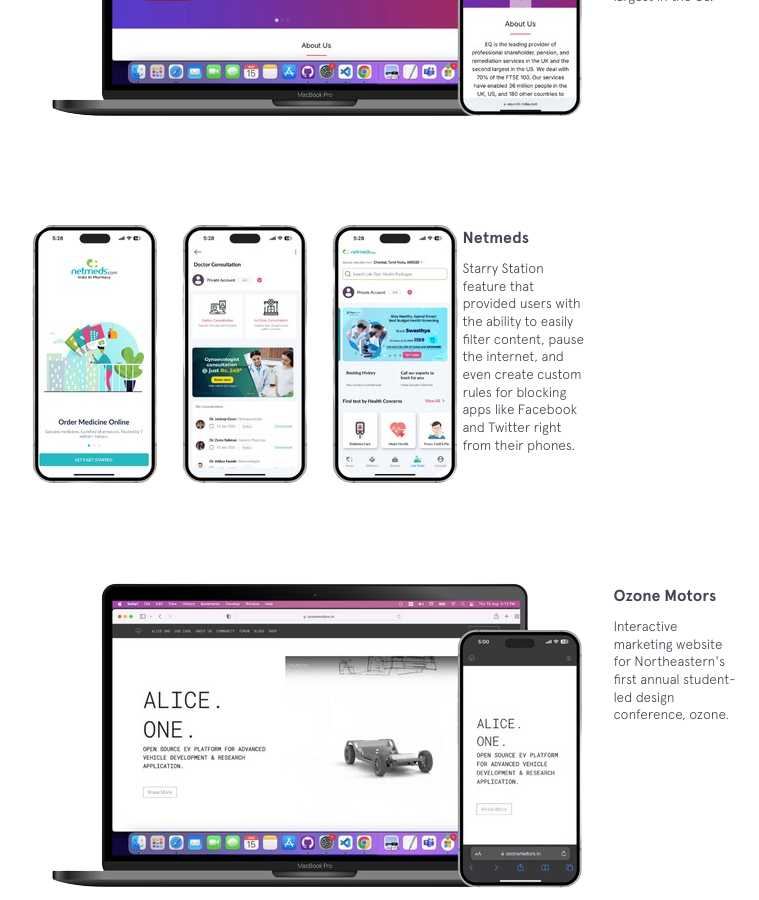
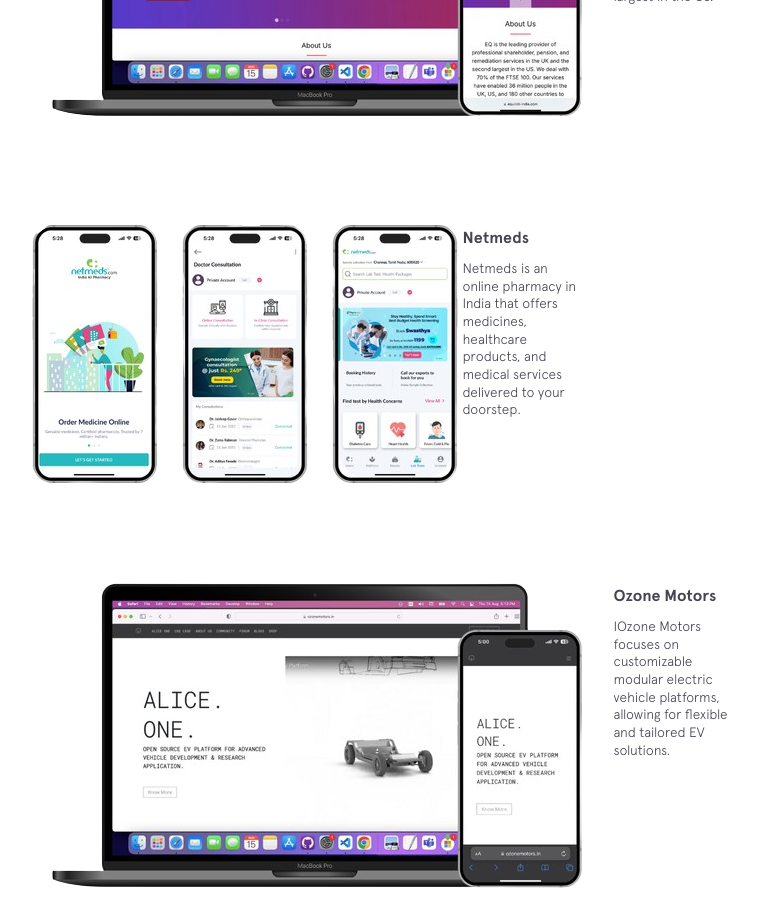
Before and after one commit to JeromeGNJ/JeromeGNJ.github.io, a Jekyll site: the page built from index.html, in a window 1280 px wide and 900 px high, scrolled down 2478 px. Shown: the whole window, without its empty margins (366-1125 px from the left). Built offline with Jekyll 4.4.1, drawn with Linux system fonts in a browser that asks for light colours; nearby versions of some CDN libraries; some of the changed text lies outside the part shown.

Commit message:
Update featured-projects.html

```diff
--- a/_includes/featured-projects.html
+++ b/_includes/featured-projects.html
@@ -33,8 +33,7 @@
         <div class="project__name">
           <a href="https://play.google.com/store/apps/details?id=com.NetmedsMarketplace.Netmeds" target="_blank">Netmeds</a>
         </div>
-        <p>Starry Station feature that provided users with the ability to easily filter content, pause the internet, and even
-          create custom rules for blocking apps like Facebook and Twitter right from their phones.</p>
+        <p>Netmeds is an online pharmacy in India that offers medicines, healthcare products, and medical services delivered to your doorstep.</p>
       </figcaption>
     </div>
 
@@ -48,7 +47,7 @@
         <div class="project__name">
           <a href="https://www.ozonemotors.in/" target="_blank">Ozone Motors</a>
         </div>
-        <p>Interactive marketing website for Northeastern's first annual student-led design conference, ozone.</p>
+        <p>IOzone Motors focuses on customizable modular electric vehicle platforms, allowing for flexible and tailored EV solutions.</p>
       </figcaption>
     </div>
 
@@ -70,8 +69,7 @@
         <div class="project__name">
           <a href="https://play.google.com/store/apps/details?id=gomechanic.retail" target="_blank">GoMechanic</a>
         </div>
-        <p>Starry Station feature that provided users with the ability to easily filter content, pause the internet, and even
-          create custom rules for blocking apps like Facebook and Twitter right from their phones.</p>
+        <p>GoMechanic is an online platform in India that offers car repair and maintenance services, including doorstep service, through a network of workshops.</p>
       </figcaption>
     </div>
   </div>
```
